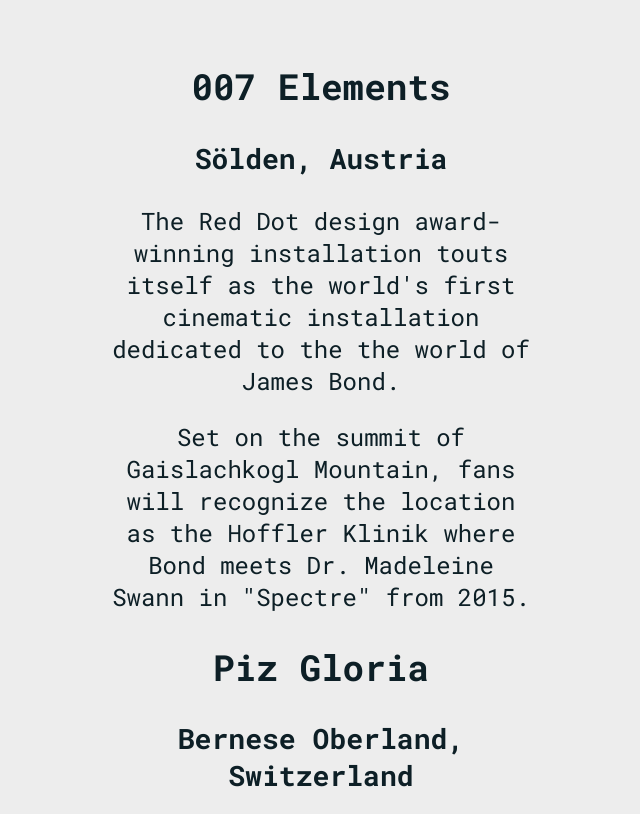
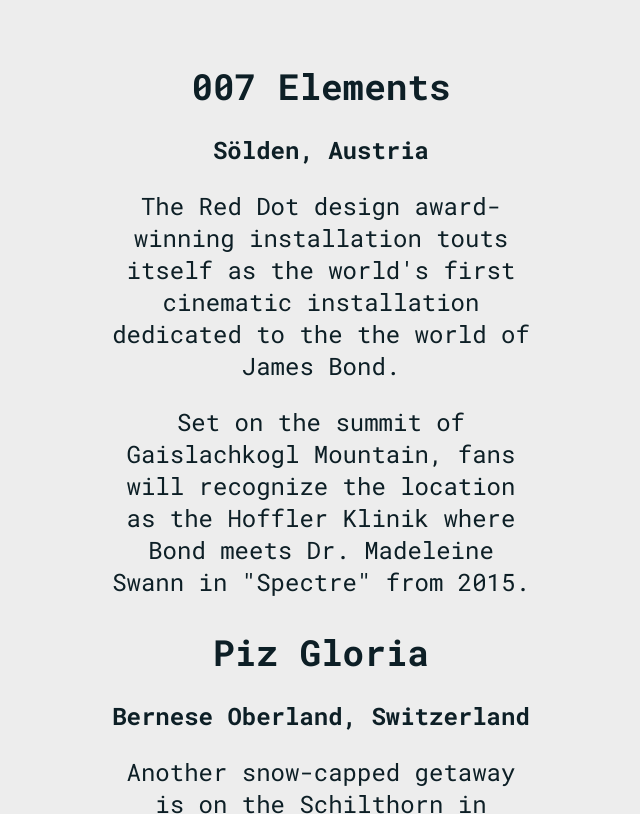
Before and after one commit to kwhc/cunyinteractive, a plain HTML site: page ass3.html in a window 1280 px wide. Shown: the part 2120-2934 px from the top of the page, without its empty margins (319-959 px from the left). Drawn offline with Linux system fonts and the light colour scheme; grey boxes are pictures that could not be loaded.

Commit message:
Update styles

```diff
--- a/css/styles.css
+++ b/css/styles.css
@@ -122,6 +122,12 @@ a:hover#assignment__2{
     text-transform: uppercase;
     display: block;
 }
+.story__block h2, .story__block h3{
+  margin-bottom: 1rem;
+}
+.story__block h3{
+  font-size: 1.5rem;
+}
 @media (min-width: 576px) {
  }
 
```
